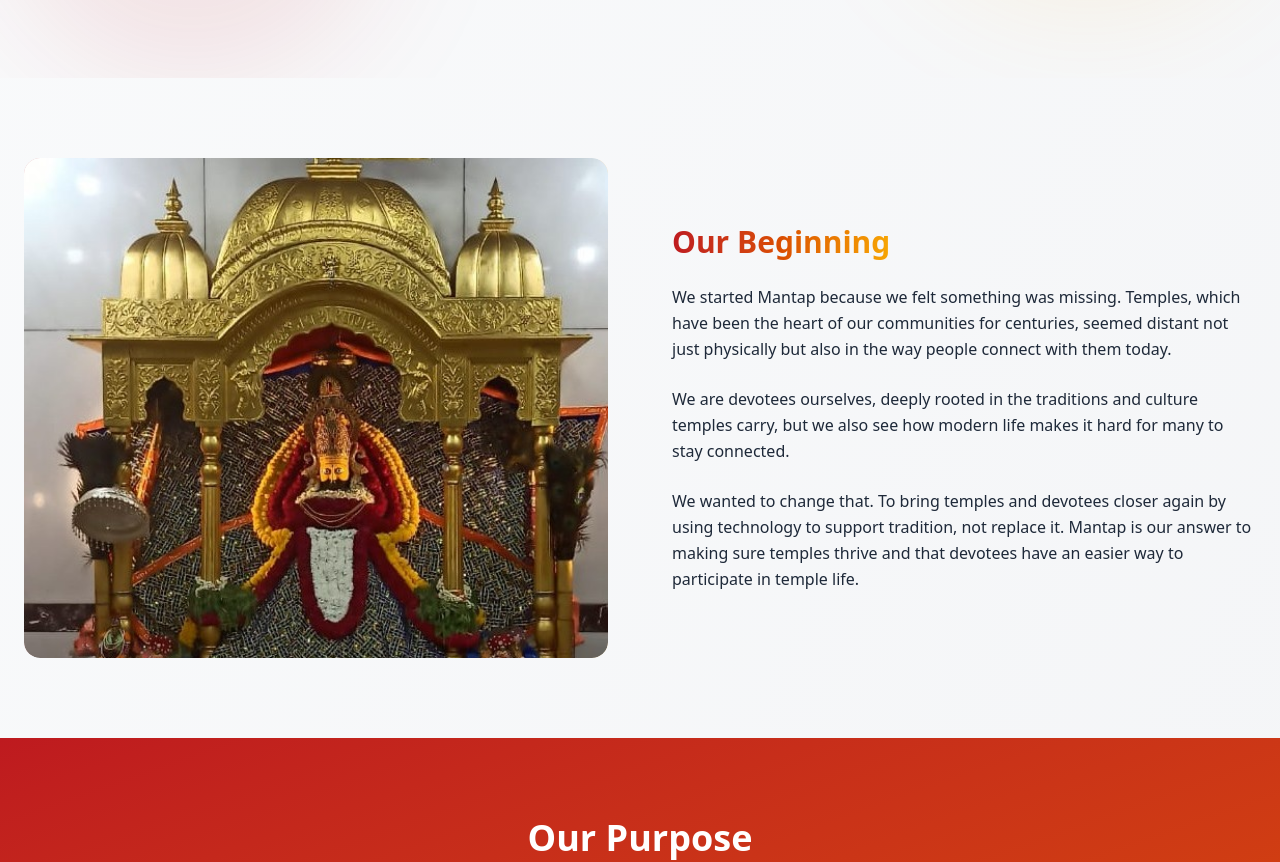
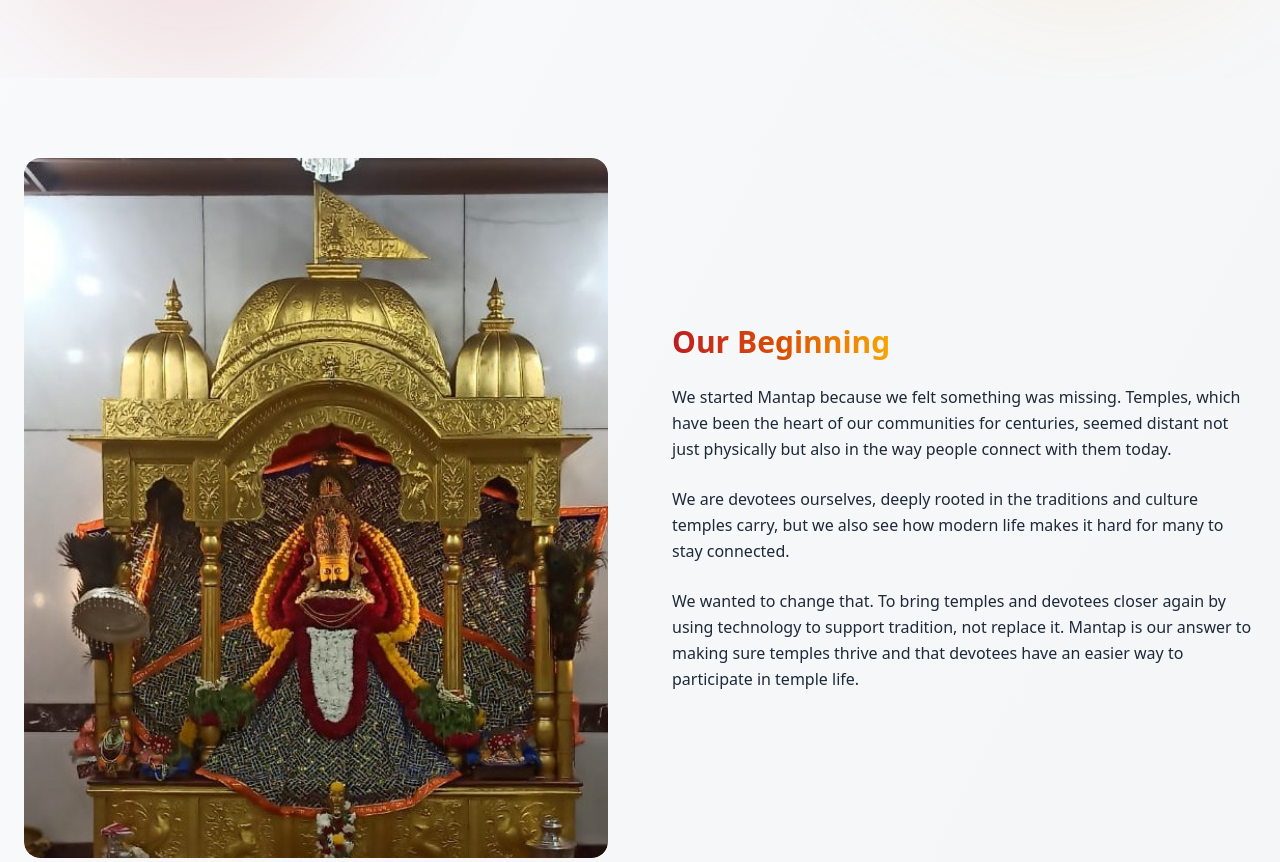
Before and after one commit to Demigod1410/Mantap-Project, a Next.js app: page / in a window 1280 px wide. Shown: the part 3660-4522 px from the top of the page. Built offline with nearby package versions, Linux system fonts and the light colour scheme.

Commit message:
Update AboutUs component to enhance visual design and change ceremony image

```diff
--- a/src/components/aboutus.jsx
+++ b/src/components/aboutus.jsx
@@ -77,11 +77,11 @@ const AboutUs = () => {
               variants={scaleIn}
               className="relative"
             >
-              <div className="relative w-full h-[500px] rounded-2xl overflow-hidden">
-                <div className="absolute inset-0 bg-gradient-to-r from-[#be1a1f] via-[#da4d01] to-[#f7a604] opacity-20 transform rotate-3 scale-105"></div>
+              <div className="relative w-full h-[700px] rounded-2xl overflow-hidden bg-gray-50">
+                <div className="absolute inset-0 bg-gradient-to-r from-[#be1a1f] via-[#da4d01] to-[#f7a604] opacity-5 transform rotate-3 scale-105"></div>
                 <Image
-                  src="/ceremony.jpg"
-                  alt="Traditional temple ceremonies and rituals"
+                  src="/ceremony1.jpg"
+                  alt="Our Beginning"
                   fill
                   className="object-cover rounded-2xl"
                 />
```
